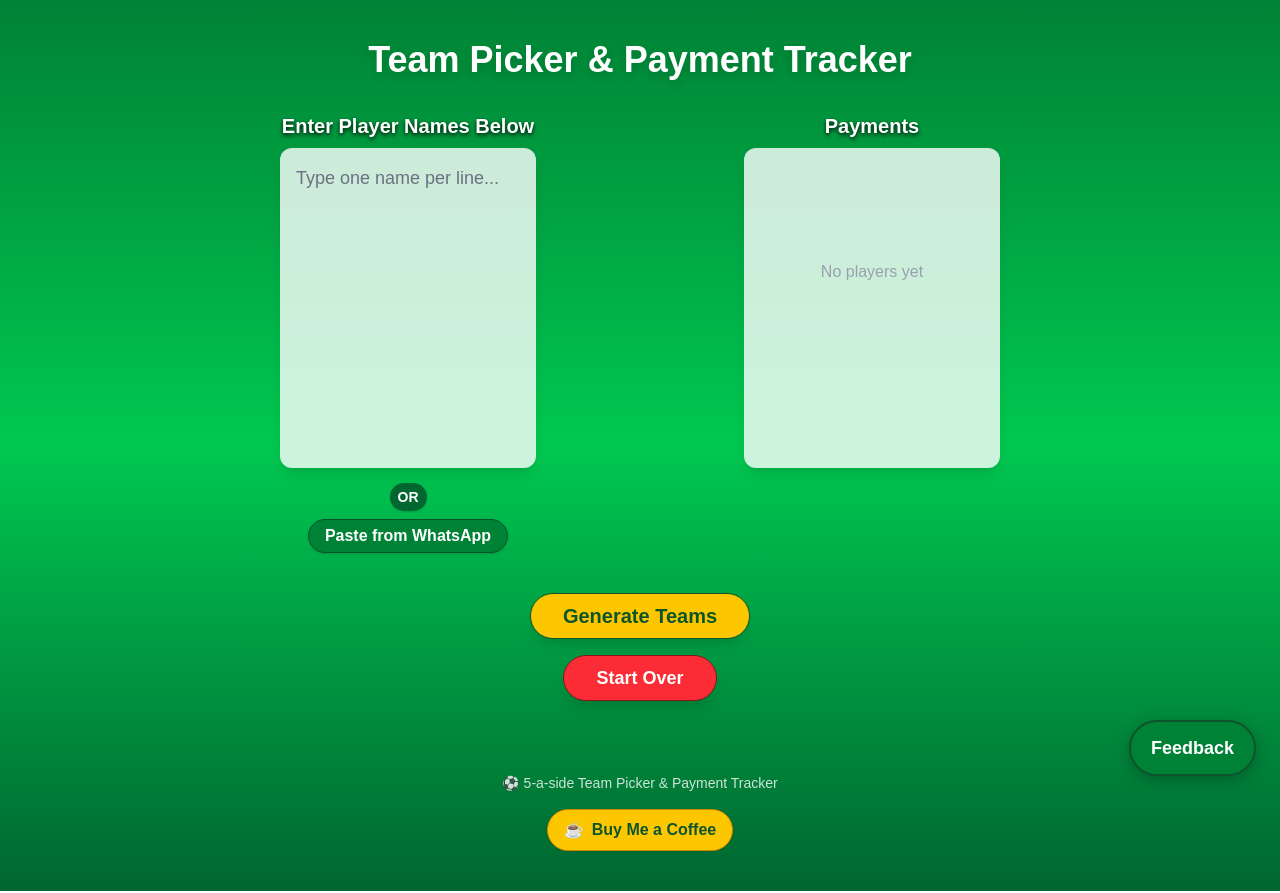
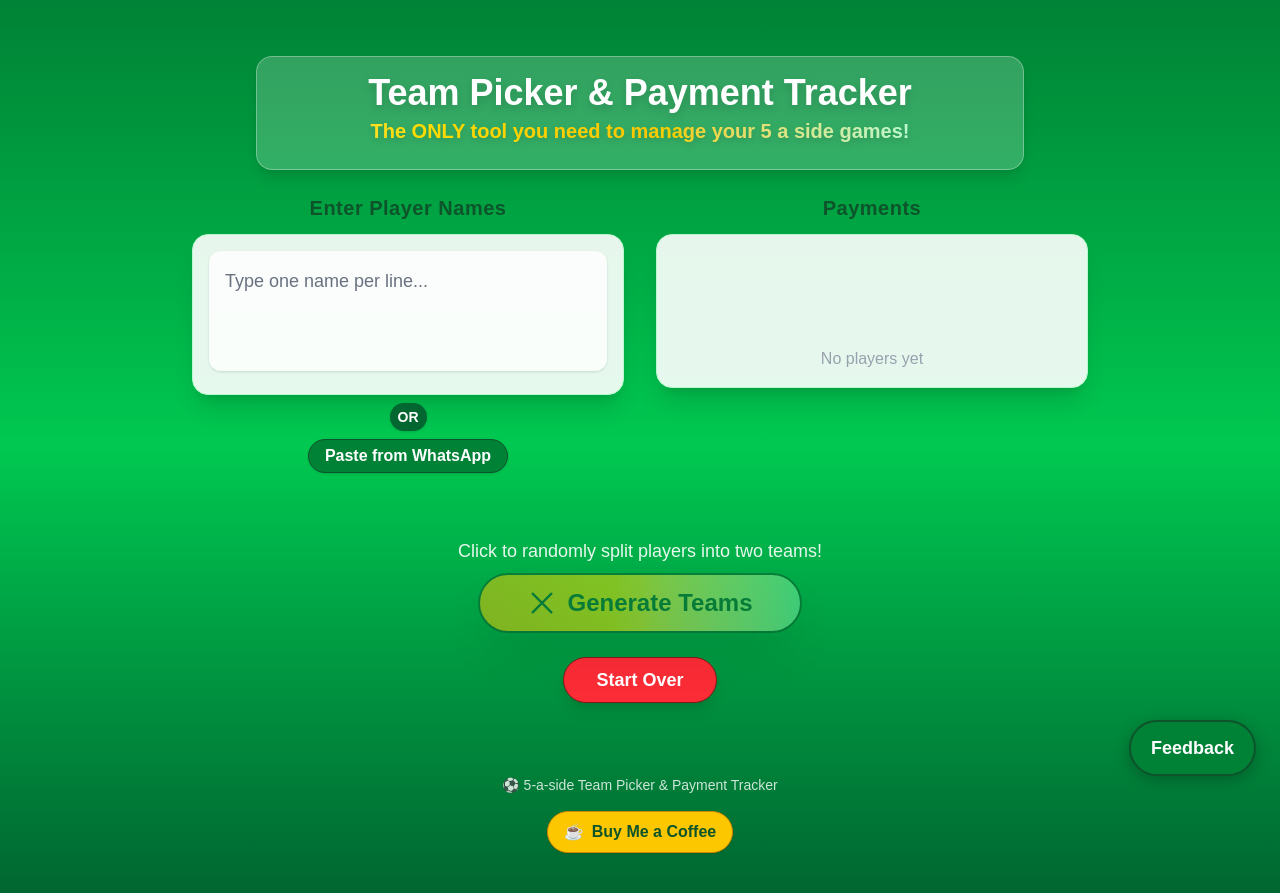
Before and after one commit to sbarcoe90/5asideapp, a Next.js app: page / in a window 1280 px wide. Built offline with nearby package versions, Linux system fonts and the light colour scheme.

Commit message:
Add info modal in Home component with usage instructions and enhance UI for player names and payments sections

```diff
--- a/src/app/page.tsx
+++ b/src/app/page.tsx
@@ -16,6 +16,7 @@ export default function Home() {
   const [showPasteModal, setShowPasteModal] = useState(false);
   const [whatsAppPaste, setWhatsAppPaste] = useState("");
   const [showFeedback, setShowFeedback] = useState(false);
+  const [showInfo, setShowInfo] = useState(false);
 
   // Auto-resize textarea
   useLayoutEffect(() => {
@@ -237,20 +238,56 @@ export default function Home() {
   // Place the entire main app UI in a variable for clarity
   const mainApp = (
     <div className="min-h-screen flex flex-col items-center justify-start bg-gradient-to-b from-green-700 via-green-500 to-green-800 py-10 px-2">
-      <h1 className="text-3xl md:text-4xl font-bold text-white mb-8 drop-shadow-lg text-center">Team Picker & Payment Tracker</h1>
+      <header className="w-full max-w-3xl mx-auto mt-4 mb-6 px-4 py-4 rounded-2xl bg-white/20 border border-white/30 shadow-lg flex flex-col items-center relative">
+        <h1
+          className="text-3xl md:text-4xl font-bold text-white mb-1 drop-shadow-lg text-center animate-fadeInUp"
+        >
+          Team Picker & Payment Tracker
+        </h1>
+        <p
+          className="text-lg md:text-xl font-semibold mt-0 mb-2 text-center drop-shadow-md animate-fadeInUp bg-gradient-to-r from-yellow-300 via-yellow-400 to-green-200 bg-clip-text text-transparent"
+          style={{ animationDelay: '0.2s' }}
+        >
+          The ONLY tool you need to manage your 5 a side games!
+        </p>
+      </header>
+      {/* Info Modal */}
+      {showInfo && (
+        <div className="fixed inset-0 bg-black/60 flex items-center justify-center z-50">
+          <div className="bg-white rounded-xl shadow-xl p-6 w-full max-w-md flex flex-col items-center gap-4 relative">
+            <button
+              className="absolute top-2 right-2 text-green-900 hover:text-red-600 text-2xl font-bold focus:outline-none"
+              onClick={() => setShowInfo(false)}
+              aria-label="Close How to Use"
+              type="button"
+            >
+              ×
+            </button>
+            <h2 className="text-xl font-bold text-green-900 mb-2">How to use</h2>
+            <ul className="text-green-900 text-base list-disc list-inside space-y-2 text-left">
+              <li>Enter player names manually, or use <b>Paste from WhatsApp</b> to quickly add your group.</li>
+              <li>Mark who has paid using the checkboxes.</li>
+              <li>Click <b>Generate Teams</b> to split players randomly.</li>
+              <li>Edit team names or swap players between teams as needed.</li>
+              <li>Share teams via WhatsApp or copy to clipboard.</li>
+            </ul>
+          </div>
+        </div>
+      )}
       <div className="flex flex-col md:flex-row gap-8 mb-8 w-full max-w-4xl justify-center">
         {/* Player Names */}
         <div className="flex flex-col items-center flex-1">
-          <label className="text-xl font-semibold text-white mb-2 drop-shadow-[0_2px_2px_rgba(0,0,0,0.9)]">Enter Player Names Below</label>
-          <div className="relative w-64">
+          <div className="w-full">
+            <label className="text-xl font-bold text-green-900 mb-3 block text-center tracking-wide">Enter Player Names</label>
+            <div className="rounded-2xl bg-white/90 p-4 shadow-xl border border-green-200 transition-all duration-200 hover:shadow-2xl focus-within:shadow-2xl">
               <textarea
                 ref={textareaRef}
-              className="w-full rounded-xl bg-white/80 p-4 text-lg shadow-lg focus:outline-none focus:ring-2 focus:ring-green-400 resize-none text-black placeholder:text-gray-500"
+                className="w-full rounded-xl bg-white/80 p-4 text-lg shadow focus:outline-none focus:ring-2 focus:ring-green-400 resize-none text-black placeholder:text-gray-500 min-h-[120px] md:min-h-[320px] max-h-[500px]"
                 placeholder="Type one name per line..."
                 value={names}
                 onChange={handleNamesChange}
-              style={{ height: textareaHeight, minHeight: `${rowHeight * 10}px`, maxHeight: "500px" }}
-              rows={10}
+                style={{ height: textareaHeight, minHeight: '120px', maxHeight: '500px' }}
+                rows={4}
               />
               {/* Shadow textarea for auto-sizing (hidden) */}
               <textarea
@@ -261,6 +298,7 @@ export default function Home() {
                 readOnly
                 rows={1}
               />
+            </div>
           </div>
           <div className="flex items-center w-full justify-center my-2">
             <span className="text-white text-sm font-bold px-2 py-1 bg-green-800 rounded-full shadow">OR</span>
@@ -303,18 +341,16 @@ export default function Home() {
             </div>
           )}
         </div>
-        {/* Payments */}
+        {/* Payments - side by side */}
         <div className="flex flex-col items-center flex-1">
-          <label className="text-xl font-semibold text-white mb-2 drop-shadow-[0_2px_2px_rgba(0,0,0,0.9)]">Payments</label>
-          <div
-            className="w-64 rounded-xl bg-white/80 p-4 shadow-lg flex flex-col gap-2 transition-all duration-200"
-            style={{ height: `${(payments.length + 2) * rowHeight}px`, minHeight: `${32 * 10}px` }}
-          >
+          <div className="w-full">
+            <label className="text-xl font-bold text-green-900 mb-3 block text-center tracking-wide">Payments</label>
+            <div className="rounded-2xl bg-white/90 p-4 shadow-xl border border-green-200 transition-all duration-200 hover:shadow-2xl focus-within:shadow-2xl flex flex-col gap-2 min-h-[120px]">
               {payments.length === 0 && (
                 <span className="text-gray-400 text-center mt-24">No players yet</span>
               )}
               {payments.map((name, idx) => (
-              <label key={name} className="flex items-center gap-2 text-lg cursor-pointer select-none">
+                <label key={name} className="flex items-center gap-2 text-lg cursor-pointer select-none hover:bg-green-50 rounded px-2 py-1 transition">
                   <span className="w-6 text-right text-gray-500 font-mono">{idx + 1}.</span>
                   <input
                     type="checkbox"
@@ -328,14 +364,23 @@ export default function Home() {
             </div>
           </div>
         </div>
-      {/* Generate Teams Button */}
+      </div>
+      {/* Generate Teams Button Area */}
+      <div className="flex flex-col items-center w-full my-6">
+        <span className="text-base md:text-lg text-white/90 font-medium mb-2 text-center">Click to randomly split players into two teams!</span>
         <button
-        className="bg-yellow-400 hover:bg-yellow-500 text-green-900 font-bold py-2 px-8 rounded-full shadow-lg border border-green-900 transition mb-4 text-xl"
+          className={`flex items-center justify-center gap-2 bg-gradient-to-r from-yellow-400 via-yellow-300 to-green-300 hover:from-yellow-500 hover:to-green-400 text-green-900 font-extrabold py-3 px-12 rounded-full shadow-2xl border-2 border-green-900 transition-all duration-200 text-2xl focus:outline-none focus:ring-4 focus:ring-green-300 active:scale-95 ${payments.length < 2 ? "opacity-50 cursor-not-allowed" : "hover:scale-105"}`}
           onClick={handleGenerateTeams}
           disabled={payments.length < 2}
+          aria-label="Generate random teams"
+          type="button"
         >
+          <svg xmlns="http://www.w3.org/2000/svg" fill="none" viewBox="0 0 24 24" stroke="currentColor" className="w-7 h-7 mr-1">
+            <path strokeLinecap="round" strokeLinejoin="round" strokeWidth={2} d="M4 4l16 16M4 20L20 4" />
+          </svg>
           Generate Teams
         </button>
+      </div>
       {/* Start Over Button */}
       <button
         className="bg-red-500 hover:bg-red-600 text-white font-bold py-2 px-8 rounded-full shadow-lg border border-red-900 transition mb-8 text-lg"
--- /dev/null
+++ b/tailwind.config.js
@@ -0,0 +1,21 @@
+module.exports = {
+  content: [
+    './src/app/**/*.{js,ts,jsx,tsx}',
+    './src/components/**/*.{js,ts,jsx,tsx}',
+    './src/pages/**/*.{js,ts,jsx,tsx}',
+  ],
+  theme: {
+    extend: {
+      keyframes: {
+        fadeInUp: {
+          '0%': { opacity: 0, transform: 'translateY(40px) scale(0.95)' },
+          '100%': { opacity: 1, transform: 'translateY(0) scale(1)' },
+        },
+      },
+      animation: {
+        fadeInUp: 'fadeInUp 0.9s cubic-bezier(0.23, 1, 0.32, 1) both',
+      },
+    },
+  },
+  plugins: [],
+};
```
Lines whose indentation alone changed are shown as unchanged.
